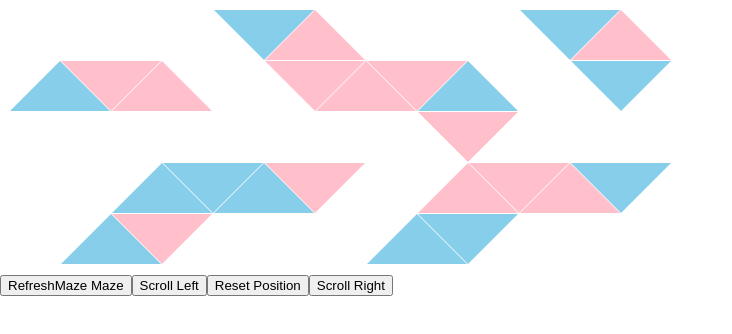
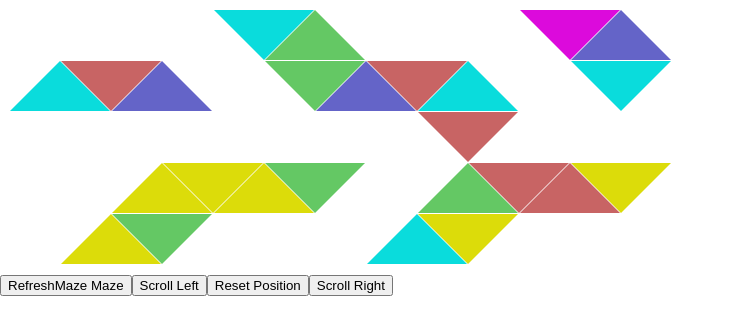
Before and after one commit to lix42/prisma-maze, a React (Create React App) app: page / in a window 1280 px wide. Shown: the top 334 px of the page, without its empty margins (0-732 px from the left). Built offline with nearby package versions, Linux system fonts and the light colour scheme.

Commit message:
decompsition and composite colors

```diff
--- a/src/logic/cellColors.ts
+++ b/src/logic/cellColors.ts
@@ -1,11 +1,27 @@
 import { css } from "emotion";
 
-const pink = css`
-  --cell-color: pink;
+const red = css`
+  --cell-color: rgb(200, 100, 100);
 `;
 
-const skyblue = css`
-  --cell-color: skyblue;
+const green = css`
+  --cell-color: rgb(100, 200, 100);
+`;
+
+const blue = css`
+  --cell-color: rgb(100, 100, 200);
+`;
+
+const yellow = css`
+  --cell-color: rgb(220, 220, 10);
+`;
+
+const magenta = css`
+  --cell-color: rgb(220, 10, 220);
+`;
+
+const cyan = css`
+  --cell-color: rgb(10, 220, 220);
 `;
 
 const transparent = css`
@@ -13,8 +29,12 @@ const transparent = css`
 `;
 
 export enum CellColorOption {
-  Pink = "pink",
-  Skyblue = "skyblue",
+  Red = "red",
+  Green = "green",
+  Blue = "blue",
+  Yellow = "yellow",
+  Magenta = "magenta",
+  Cyan = "cyan",
 }
 
 export type TransparentColorType = "transparent";
@@ -22,8 +42,12 @@ export const transparentColor: TransparentColorType = "transparent";
 export type AllCellColors = CellColorOption | TransparentColorType;
 export const CellColors = Object.freeze({
   [transparentColor]: transparent,
-  [CellColorOption.Pink]: pink,
-  [CellColorOption.Skyblue]: skyblue,
+  [CellColorOption.Red]: red,
+  [CellColorOption.Green]: green,
+  [CellColorOption.Blue]: blue,
+  [CellColorOption.Yellow]: yellow,
+  [CellColorOption.Magenta]: magenta,
+  [CellColorOption.Cyan]: cyan,
 });
 
 const allCellColors = Object.values(CellColorOption) as CellColorOption[];
@@ -33,3 +57,49 @@ export const getRandomColor = (): CellColorOption => {
   const i = Math.floor(Math.random() * cellColorsCount);
   return allCellColors[i];
 };
+
+type PrimaryColor =
+  | CellColorOption.Red
+  | CellColorOption.Green
+  | CellColorOption.Blue;
+
+export const getRandomPrimaryColor = (): PrimaryColor => {
+  const i = Math.floor(Math.random() * 3);
+  return ([
+    CellColorOption.Red,
+    CellColorOption.Green,
+    CellColorOption.Blue,
+  ] as PrimaryColor[])[i];
+};
+
+const DECOMPOSITION_MAP: { [key in CellColorOption]: PrimaryColor[] } = {
+  [CellColorOption.Red]: [CellColorOption.Red],
+  [CellColorOption.Green]: [CellColorOption.Green],
+  [CellColorOption.Blue]: [CellColorOption.Blue],
+  [CellColorOption.Yellow]: [CellColorOption.Red, CellColorOption.Green],
+  [CellColorOption.Magenta]: [CellColorOption.Red, CellColorOption.Blue],
+  [CellColorOption.Cyan]: [CellColorOption.Green, CellColorOption.Blue],
+};
+
+export const decompositionColor = (
+  color: CellColorOption
+): Set<PrimaryColor> => {
+  return new Set(DECOMPOSITION_MAP[color]);
+};
+
+export const compositeColor = (
+  c1: PrimaryColor,
+  c2?: PrimaryColor
+): CellColorOption => {
+  if (c2 == null || c1 === c2) {
+    return c1;
+  }
+  const colorSet = new Set([c1, c2]);
+  if (colorSet.has(CellColorOption.Red)) {
+    if (colorSet.has(CellColorOption.Blue)) {
+      return CellColorOption.Magenta;
+    }
+    return CellColorOption.Yellow;
+  }
+  return CellColorOption.Cyan;
+};
--- a/src/logic/mapDataToUi.ts
+++ b/src/logic/mapDataToUi.ts
@@ -56,7 +56,7 @@ const insertDataCellToUiGrid = (uiGrid: UiCell[][], cell: DataCell) => {
         columnIndex % 2 === 0
           ? UiDirections.rightAndDown
           : UiDirections.rightAndUp,
-      color: CellColorOption.Pink,
+      color: CellColorOption.Red,
     };
     uiGrid[uiRowIndex][uiColumnIndex + 2] = {
       type: UiCellType.Link,
@@ -69,7 +69,7 @@ const insertDataCellToUiGrid = (uiGrid: UiCell[][], cell: DataCell) => {
         type: UiCellType.Link,
         dataCellId: cellId,
         direction: UiDirections.up,
-        color: CellColorOption.Pink,
+        color: CellColorOption.Red,
       };
       uiGrid[uiRowIndex - 1][uiColumnIndex + 1] = {
         type: UiCellType.Link,
```
Also changed, not shown: 1 other file (tests, documents, lock files or other folders).
